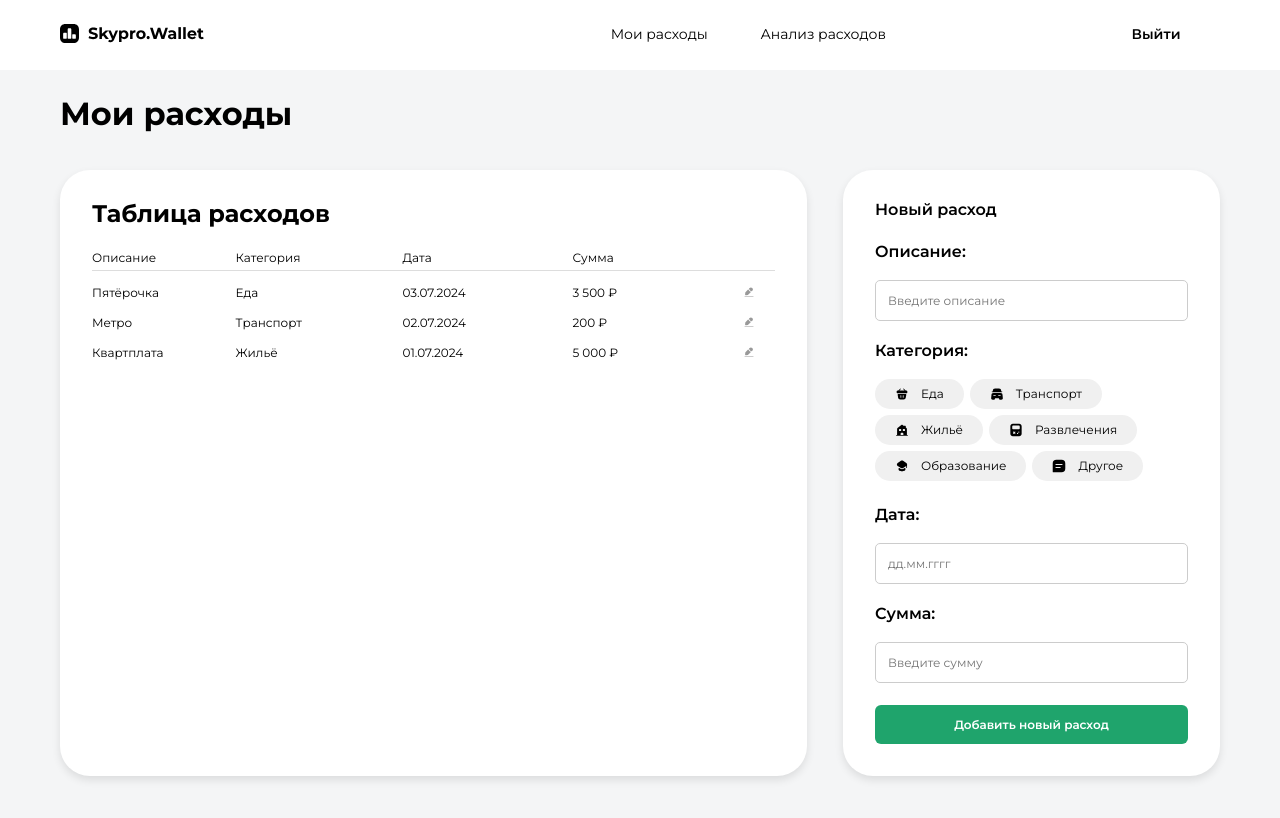
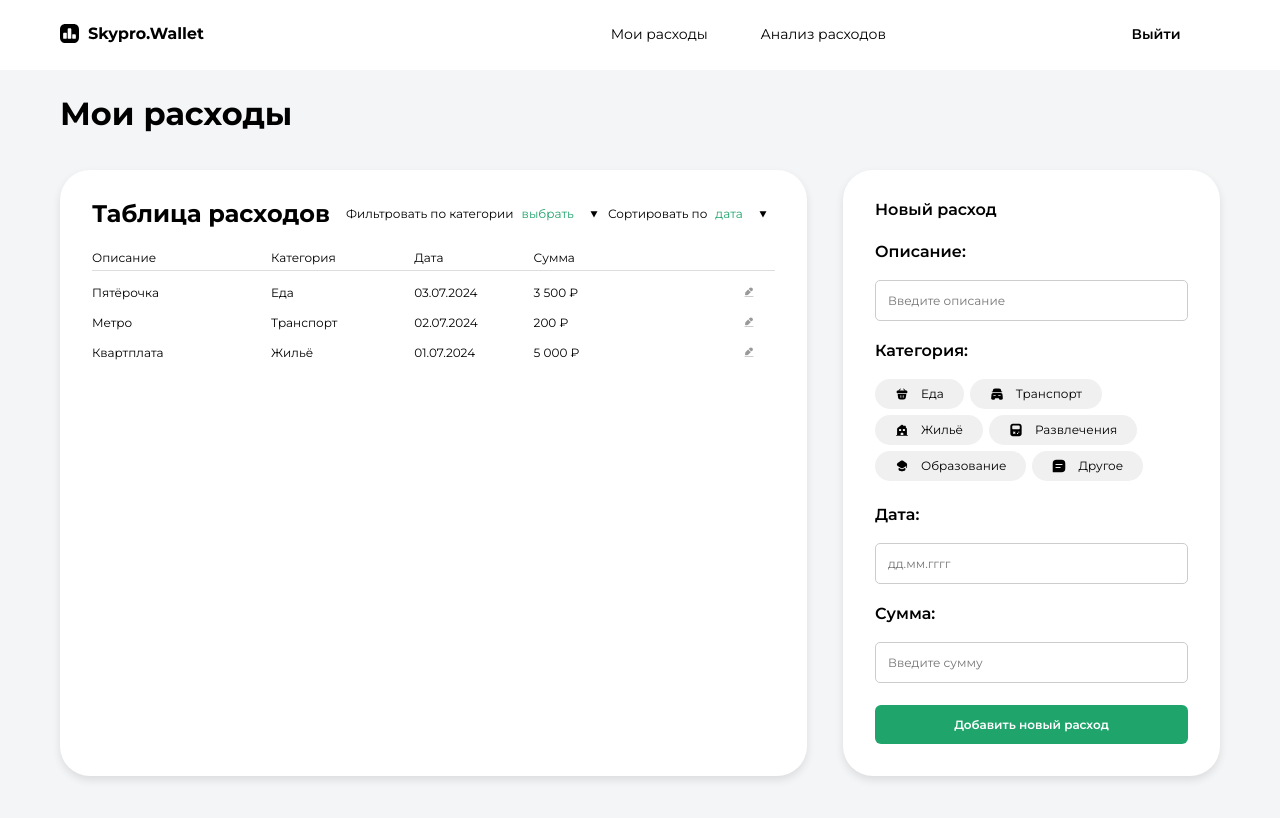
Before and after one commit to Natkn/Wallet-WD_22_react_2, a React (Vite) app: page /main in a window 1280 px wide. Shown: the top 818 px of the page. Built offline with nearby package versions, Linux system fonts and the light colour scheme; what chartjs-plugin-datalabels would draw is missing.

Commit message:
Return of drop-down filtering windows

```diff
--- a/src/components/main/ExpensesTable.jsx
+++ b/src/components/main/ExpensesTable.jsx
@@ -2,12 +2,6 @@ import * as S from './main.styled';
 import PropTypes from 'prop-types';
 
 const ExpensesTable = ({ expenses, onEdit, editMode, editingExpenseIndex }) => (
-  <S.ExpensesTableContainer>
-    <S.TableHeader>
-      <S.H3>Таблица расходов</S.H3>
-      <S.FiltersContainer>
-      </S.FiltersContainer>
-    </S.TableHeader>
   <S.Table>
     <S.TableHead>
       <S.TableRow>
@@ -19,7 +13,8 @@ const ExpensesTable = ({ expenses, onEdit, editMode, editingExpenseIndex }) => (
       </S.TableRow>
     </S.TableHead>
     <tbody>
-        {expenses.map((expense, index) => (
+      {expenses && expenses.length > 0 ? (
+        expenses.map((expense, index) => (
           <S.TableRow key={index} $isEditing={editMode && editingExpenseIndex === index}>
             <S.TableCell>{expense.description}</S.TableCell>
             <S.TableCell>{expense.category}</S.TableCell>
@@ -34,10 +29,14 @@ const ExpensesTable = ({ expenses, onEdit, editMode, editingExpenseIndex }) => (
               </S.EditButton>
             </S.TableCell>
           </S.TableRow>
-        ))}
+        ))
+      ) : (
+        <S.TableRow>
+          <S.TableCell colSpan="5">Нет данных для отображения</S.TableCell>
+        </S.TableRow>
+      )}
     </tbody>
   </S.Table>
-  </S.ExpensesTableContainer>
 );
 
 ExpensesTable.propTypes = {
--- a/src/components/main/MainLayout.jsx
+++ b/src/components/main/MainLayout.jsx
@@ -1,7 +1,7 @@
+import PropTypes from 'prop-types';
+import ExpensesTable from './ExpensesTable';
+import ExpenseForm from './ExpenseForm';
 import * as S from './main.styled';
-import ExpenseForm from './ExpenseForm';
-import ExpensesTable from './ExpensesTable';
-import PropTypes from 'prop-types';
 
 const MainLayout = ({
   sortedExpenses,
@@ -22,29 +22,91 @@ const MainLayout = ({
   handleDescriptionChange,
   handleDateChange,
   handleAmountChange,
-  setNewDescription,
   setNewCategory,
-  setNewDate,
-  setNewAmount,
+  selectedCategory,
+  sortOrder,
+  isCategoryDropdownOpen,
+  isSortDropdownOpen,
+  toggleCategoryDropdown,
+  toggleSortDropdown,
+  handleCategorySelect,
+  handleSortSelect,
+  sortOptions,
 }) => (
   <S.MainBlock>
     <S.H2>Мои расходы</S.H2>
     <S.ContentContainer>
+      <S.ExpensesTableContainer>
+        <S.TableHeader>
+          <S.H3>Таблица расходов</S.H3>
+          <S.FiltersRow>
+            <S.FilterWrapper>
+              <S.FilterButton onClick={toggleCategoryDropdown}>
+                Фильтровать по категории{' '}
+                <S.GreenLink>{selectedCategory || 'выбрать'}</S.GreenLink>
+                <S.DropdownArrow isOpen={isCategoryDropdownOpen} src="/ArrowIcon.svg" alt="Arrow Icon" />
+              </S.FilterButton>
+              {isCategoryDropdownOpen && (
+                <S.DropdownMenu>
+                  {categories.map((category) => (
+                    <S.DropdownItem key={category} onClick={() => handleCategorySelect(category)}>
+                      {categoryIcons[category]}
+                      {category}
+                    </S.DropdownItem>
+                  ))}
+                </S.DropdownMenu>
+              )}
+            </S.FilterWrapper>
+            <S.FilterWrapper>
+              <S.FilterButton onClick={toggleSortDropdown}>
+                Сортировать по{' '}
+                <S.GreenLink>{sortOrder.toLowerCase()}</S.GreenLink>
+                <S.DropdownArrow isOpen={isSortDropdownOpen} src="/ArrowIcon.svg" alt="Arrow Icon" />
+              </S.FilterButton>
+              {isSortDropdownOpen && (
+                <S.DropdownMenu>
+                  {sortOptions.map((option) => (
+                    <S.DropdownItem key={option} onClick={() => handleSortSelect(option)}>
+                      {option}
+                    </S.DropdownItem>
+                  ))}
+                </S.DropdownMenu>
+              )}
+            </S.FilterWrapper>
+          </S.FiltersRow>
+        </S.TableHeader>
+        {sortedExpenses && sortedExpenses.length > 0 ? (
           <ExpensesTable
             expenses={sortedExpenses}
             onEdit={handleEditExpense}
             editMode={editMode}
             editingExpenseIndex={editingExpenseIndex}
           />
+        ) : (
+          <S.Table>
+            <S.TableHead>
+              <S.TableRow>
+                <S.TableHeaderCell>Описание</S.TableHeaderCell>
+                <S.TableHeaderCell>Категория</S.TableHeaderCell>
+                <S.TableHeaderCell>Дата</S.TableHeaderCell>
+                <S.TableHeaderCell>Сумма</S.TableHeaderCell>
+                <S.TableHeaderCell></S.TableHeaderCell>
+              </S.TableRow>
+            </S.TableHead>
+            <tbody>
+              <S.TableRow>
+                <S.TableCell colSpan="5">Нет данных для отображения</S.TableCell>
+              </S.TableRow>
+            </tbody>
+          </S.Table>
+        )}
+      </S.ExpensesTableContainer>
       <ExpenseForm
         newDescription={newDescription}
-        setNewDescription={setNewDescription}
         newCategory={newCategory}
         setNewCategory={setNewCategory}
         newDate={newDate}
-        setNewDate={setNewDate}
         newAmount={newAmount}
-        setNewAmount={setNewAmount}
         handleAddExpense={handleAddExpense}
         editMode={editMode}
         categories={categories}
@@ -62,19 +124,26 @@ const MainLayout = ({
 );
 
 MainLayout.propTypes = {
-  sortedExpenses: PropTypes.arrayOf(PropTypes.object).isRequired,
+  sortedExpenses: PropTypes.arrayOf(
+    PropTypes.shape({
+      description: PropTypes.string.isRequired,
+      category: PropTypes.string.isRequired,
+      date: PropTypes.string.isRequired,
+      amount: PropTypes.string.isRequired,
+    })
+  ).isRequired,
   newDescription: PropTypes.string.isRequired,
   newCategory: PropTypes.string.isRequired,
   newDate: PropTypes.string.isRequired,
-  newAmount: PropTypes.oneOfType([PropTypes.string, PropTypes.number]).isRequired,
+  newAmount: PropTypes.string.isRequired,
   editMode: PropTypes.bool.isRequired,
   editingExpenseIndex: PropTypes.number,
   categories: PropTypes.arrayOf(PropTypes.string).isRequired,
-  categoryIcons: PropTypes.object.isRequired,
+  categoryIcons: PropTypes.objectOf(PropTypes.node).isRequired,
   errors: PropTypes.object.isRequired,
-  descriptionError: PropTypes.string,
-  dateError: PropTypes.string,
-  amountError: PropTypes.string,
+  descriptionError: PropTypes.bool.isRequired,
+  dateError: PropTypes.bool.isRequired,
+  amountError: PropTypes.bool.isRequired,
   handleEditExpense: PropTypes.func.isRequired,
   handleAddExpense: PropTypes.func.isRequired,
   handleDescriptionChange: PropTypes.func.isRequired,
@@ -84,6 +153,15 @@ MainLayout.propTypes = {
   setNewCategory: PropTypes.func.isRequired,
   setNewDate: PropTypes.func.isRequired,
   setNewAmount: PropTypes.func.isRequired,
+  selectedCategory: PropTypes.string.isRequired,
+  sortOrder: PropTypes.string.isRequired,
+  isCategoryDropdownOpen: PropTypes.bool.isRequired,
+  isSortDropdownOpen: PropTypes.bool.isRequired,
+  toggleCategoryDropdown: PropTypes.func.isRequired,
+  toggleSortDropdown: PropTypes.func.isRequired,
+  handleCategorySelect: PropTypes.func.isRequired,
+  handleSortSelect: PropTypes.func.isRequired,
+  sortOptions: PropTypes.arrayOf(PropTypes.string).isRequired,
 };
 
 export default MainLayout;
--- a/src/components/main/main.styled.js
+++ b/src/components/main/main.styled.js
@@ -28,6 +28,7 @@ export const ExpensesTableContainer = styled.div`
     position: relative;
     box-shadow: 0 4px 8px rgba(0, 0, 0, 0.1);
     padding: 32px;
+    overflow-x: auto; /* Добавляем горизонтальную прокрутку */
 `
 
 export const NewExpenseContainer = styled.div`
@@ -55,14 +56,11 @@ export const H3 = styled.h3`
     vertical-align: middle;
 `
 
-export const FiltersContainer = styled.div`
+export const FiltersRow = styled.div`
     display: flex;
-    gap: 16px;
-    font-weight: 400;
-    font-size: 12px;
-    line-height: 150%;
-    letter-spacing: 0px;
-    vertical-align: middle;
+    flex-direction: row;
+    gap: 10px;
+    align-items: center;
 `
 
 export const FilterWrapper = styled.div`
@@ -74,7 +72,7 @@ export const FilterButton = styled.button`
     background: none;
     border: none;
     padding: 0;
-    display: block;
+    display: flex;
     align-items: center;
     gap: 8px;
     font-weight: 400;
@@ -134,10 +132,18 @@ export const DropdownItem = styled.div`
     }
 `
 
+export const DropdownArrow = styled.img`
+    margin-left: 8px;
+    height: 7px;
+    transition: transform 0.3s ease;
+    transform: ${({ isOpen }) => (isOpen ? 'rotate(180deg)' : 'rotate(0deg)')};
+`
+
 export const Table = styled.table`
     width: 100%;
     border-collapse: collapse;
     position: relative;
+    table-layout: auto; /* Позволяет столбцам адаптироваться */
 `
 
 export const TableHead = styled.thead`
@@ -154,20 +160,29 @@ export const TableHeaderCell = styled.th`
     line-height: 100%;
     letter-spacing: 0px;
     vertical-align: middle;
+    white-space: nowrap; /* Предотвращаем перенос текста */
 
     &:first-child {
         padding-left: 0;
+        min-width: 150px; /* Минимальная ширина для "Описание" */
     }
 
     &:last-child {
         padding-right: 108px;
+        width: 40px; /* Фиксированная ширина для кнопки редактирования */
     }
 
     &:nth-child(2) {
         padding-right: 30px;
+        min-width: 120px; /* Минимальная ширина для "Категория" */
     }
+
     &:nth-child(3) {
-        width: 170px;
+        min-width: 100px; /* Уменьшаем ширину для "Дата" */
+    }
+
+    &:nth-child(4) {
+        min-width: 100px; /* Минимальная ширина для "Сумма" */
     }
 `
 
@@ -184,22 +199,32 @@ export const TableRow = styled.tr`
 
 export const TableCell = styled.td`
     padding-top: 14px;
+    white-space: nowrap; /* Предотвращаем перенос текста */
 
     &:first-child {
         padding-left: 0;
         padding-right: 10px;
+        min-width: 150px;
     }
 
     &:last-child {
         padding-right: 12px;
+        width: 40px;
+    }
+
+    &:nth-child(2) {
+        min-width: 120px;
     }
 
     &:nth-child(3) {
-        width: 170px;
+        min-width: 100px;
+    }
+
+    &:nth-child(4) {
+        min-width: 100px;
     }
 
     &:nth-child(5) {
-        width: 12px;
         padding-left: 82px;
     }
 `
@@ -252,6 +277,27 @@ export const InputField = styled.input`
         border-color: #1fa46c;
         outline: none;
     }
+
+    ${({ $hasError }) =>
+        $hasError &&
+        `
+        border-color: red;
+        background-color: #FFF5F5;
+    `}
+
+    ${({ $hasValue }) =>
+        $hasValue &&
+        `
+        border-color: #1FA46C;
+        background-color: #DBFFE9;
+    `}
+
+    ${({ $isValid }) =>
+        $isValid &&
+        `
+        border-color: #1FA46C;
+        background-color: #DBFFE9;
+    `}
 `
 
 export const CategoryButtonsContainer = styled.div`
@@ -331,3 +377,44 @@ export const AddExpenseButton = styled.button`
         background-color: #147049;
     }
 `
+
+export const ButtonContainer = styled.div`
+    display: flex;
+    gap: 10px;
+    margin-top: 20px;
+`
+
+export const CancelButton = styled.button`
+    background-color: #999999;
+    color: white;
+    border: none;
+    cursor: pointer;
+    width: 313px;
+    height: 39px;
+    border-radius: 6px;
+    padding: 12px;
+    font-weight: 600;
+    font-size: 12px;
+    line-height: 100%;
+    text-align: center;
+    vertical-align: middle;
+    display: flex;
+    align-items: center;
+    justify-content: center;
+
+    &:hover {
+        background-color: #777777;
+    }
+`
+
+export const DeleteButton = styled.button`
+    border: none;
+    background: none;
+    padding: 0 8px;
+    cursor: pointer;
+`
+
+export const DeleteIcon = styled.img`
+    width: 12px;
+    height: 12px;
+`
--- a/src/components/main/mainPage.jsx
+++ b/src/components/main/mainPage.jsx
@@ -1,5 +1,5 @@
 import { useState } from 'react';
-import { filterExpenses, sortExpenses } from '../../utils/expenseUtils';
+// import { filterExpenses, sortExpenses } from '../../utils/expenseUtils';
 import FoodIcon from '../icons/FoodIcon';
 import { useExpenses } from '../../ExpenseContext';
 import MainLayout from './MainLayout';
@@ -7,9 +7,11 @@ import { useExpenseForm } from '../../hooks/useExpenseForm';
 import * as S from './main.styled';
 
 function MainPage() {
-  const { expenses, setExpenses } = useExpenses();
-  const [selectedCategory] = useState('');
-  const [sortOrder] = useState('Дата');
+  const { expenses = [], setExpenses } = useExpenses() || {}; // Дефолтное значение для expenses
+  const [selectedCategory, setSelectedCategory] = useState('');
+  const [sortOrder, setSortOrder] = useState('Дата');
+  const [isCategoryDropdownOpen, setIsCategoryDropdownOpen] = useState(false);
+  const [isSortDropdownOpen, setIsSortDropdownOpen] = useState(false);
 
   const {
     newDescription,
@@ -42,9 +44,51 @@ function MainPage() {
     Образование: <S.CategoryIcon src="/StudyIcon.svg" alt="Education icon" />,
     Другое: <S.CategoryIcon src="/OtherIcon.svg" alt="Other icon" />,
   };
+  const sortOptions = ['Дата', 'Сумма'];
+
+  const toggleCategoryDropdown = () => {
+    setIsCategoryDropdownOpen(!isCategoryDropdownOpen);
+    setIsSortDropdownOpen(false);
+  };
+
+  const toggleSortDropdown = () => {
+    setIsSortDropdownOpen(!isSortDropdownOpen);
+    setIsCategoryDropdownOpen(false);
+  };
+
+  const handleCategorySelect = (category) => {
+    setSelectedCategory(category);
+    setIsCategoryDropdownOpen(false);
+  };
+
+  const handleSortSelect = (order) => {
+    setSortOrder(order);
+    setIsSortDropdownOpen(false);
+  };
 
   const filteredExpenses = filterExpenses(expenses, selectedCategory);
   const sortedExpenses = sortExpenses(filteredExpenses, sortOrder);
+
+  // Define filterExpenses and sortExpenses directly to avoid import errors
+  function filterExpenses(expenses, selectedCategory) {
+    return selectedCategory
+      ? (expenses || []).filter((expense) => expense?.category === selectedCategory)
+      : expenses || [];
+  }
+
+  function sortExpenses(expenses, sortOrder) {
+    return [...(expenses || [])].sort((a, b) => {
+      if (sortOrder === 'Дата') {
+        const dateA = a?.date ? new Date(a.date.split('.').reverse().join('-')) : new Date();
+        const dateB = b?.date ? new Date(b.date.split('.').reverse().join('-')) : new Date();
+        return dateB - dateA;
+      } else {
+        const amountA = a?.amount ? parseFloat(a.amount.replace(' ₽', '').replace(' ', '')) : 0;
+        const amountB = b?.amount ? parseFloat(b.amount.replace(' ₽', '').replace(' ', '')) : 0;
+        return amountB - amountA;
+      }
+    });
+  }
 
   return (
     <MainLayout
@@ -70,6 +114,15 @@ function MainPage() {
       setNewCategory={setNewCategory}
       setNewDate={setNewDate}
       setNewAmount={setNewAmount}
+      selectedCategory={selectedCategory}
+      sortOrder={sortOrder}
+      isCategoryDropdownOpen={isCategoryDropdownOpen}
+      isSortDropdownOpen={isSortDropdownOpen}
+      toggleCategoryDropdown={toggleCategoryDropdown}
+      toggleSortDropdown={toggleSortDropdown}
+      handleCategorySelect={handleCategorySelect}
+      handleSortSelect={handleSortSelect}
+      sortOptions={sortOptions}
     />
   );
 }
```
Lines whose indentation alone changed are shown as unchanged.
